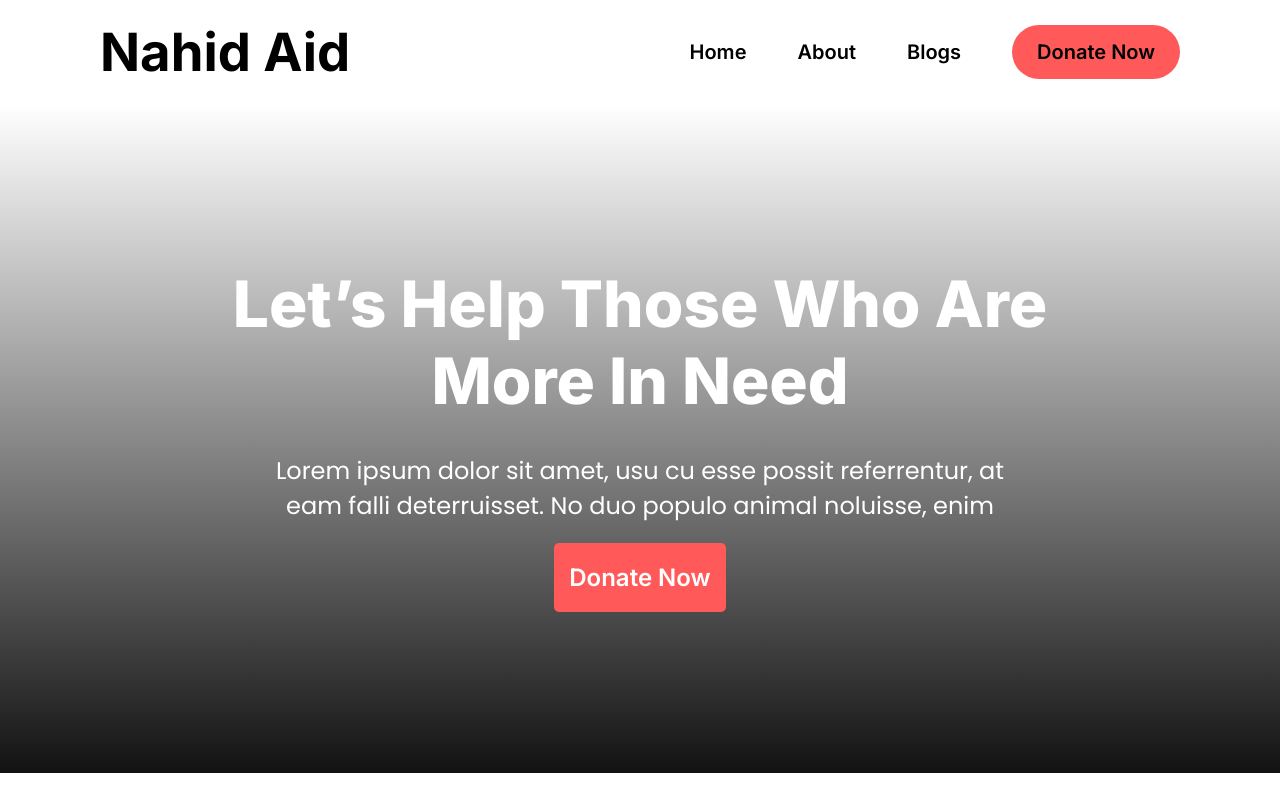
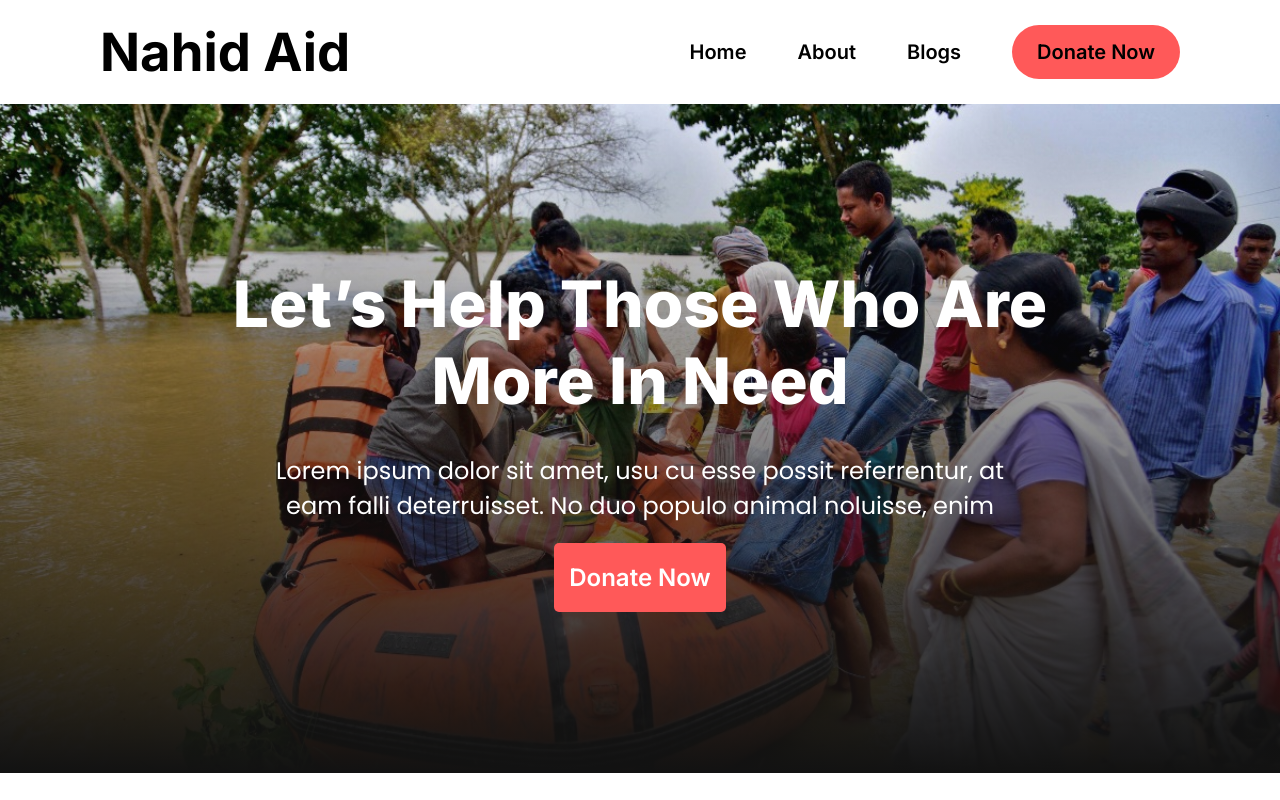
Before and after one commit to abnahid/donete-dev, a plain HTML site: page index.html in a window 1280 px wide. Shown: the top 800 px of the page. Drawn offline with Linux system fonts and the light colour scheme; the site is published under a folder, as on GitHub Pages, so addresses that start at the root find nothing.

Commit message:
Banner Error Fix Try

```diff
--- a/style.css
+++ b/style.css
@@ -76,7 +76,7 @@ nav ul li {
 
 #banner{
     height: 669px;
-    background-image: linear-gradient(0.00deg, rgb(18, 18, 18) 0%,rgba(0, 0, 0, 0) 100%), url(/images/donation5.jpg);
+    background-image: linear-gradient(0.00deg, rgb(18, 18, 18) 0%,rgba(0, 0, 0, 0) 100%), url(images/donation5.jpg);
     background-size: cover;
     background-position: center;
     display: flex;
```
